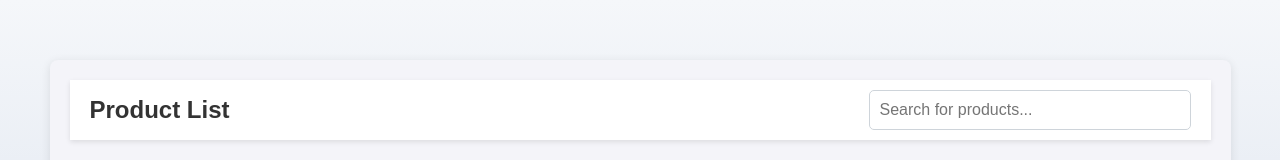
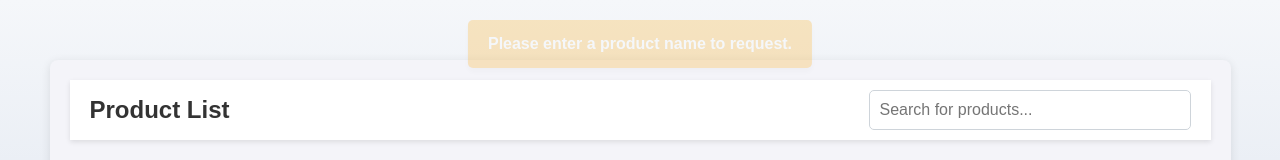
Before and after one commit to PengRongNeo/GAB, a React (Create React App) app in the folder my-app/: page /product in a window 1280 px wide. Both pictures are taken after a click on the button "Request Product". Shown: the top 160 px of the page. Built offline with nearby package versions, Linux system fonts and the light colour scheme.

Commit message:
new request message

```diff
--- a/my-app/src/Product.css
+++ b/my-app/src/Product.css
@@ -160,3 +160,26 @@ body {
       height: auto;
     }
   }
+
+  .request-notification {
+    position: fixed;
+    top: 20px; /* Distance from the top */
+    left: 50%; /* Position it at 50% of the screen width */
+    transform: translateX(-50%); /* Offset by half of its width to center it */
+    background-color: #FFA500; /* Orange background */
+    color: white; /* White text */
+    padding: 15px 20px;
+    border-radius: 5px;
+    box-shadow: 0 4px 6px rgba(0, 0, 0, 0.1);
+    font-size: 16px;
+    font-weight: bold;
+    animation: fadeOut 3s ease-in-out;
+    z-index: 1000; /* Make sure it stays on top of other content */
+  }
+
+
+  @keyframes fadeOut {
+    0% { opacity: 1; }
+    80% { opacity: 1; }
+    100% { opacity: 0; }
+  }
--- a/my-app/src/Product.js
+++ b/my-app/src/Product.js
@@ -58,6 +58,7 @@ function Product() {
   const [searchTerm, setSearchTerm] = useState('');
   const [error, setError] = useState('');
   const [requestedProduct, setRequestedProduct] = useState('');
+  const [requestMessage, setRequestMessage] = useState('');
 
   const scrollToTop = () => {
     window.scrollTo({ top: 0, behavior: 'smooth' });
@@ -79,12 +80,13 @@ function Product() {
 
   const handleRequestProduct = () => {
     if (!requestedProduct.trim()) {
-      alert('Please enter a product name to request.');
+      setRequestMessage('Please enter a product name to request.');
       return;
     }
-    alert(`Request submitted for: ${requestedProduct}`);
-    setRequestedProduct(''); // Clear the input field
-    scrollToTop(); // Scroll to the top when a request is submitted
+    setRequestMessage(`Request submitted for: ${requestedProduct}`);
+    setRequestedProduct('');
+    setTimeout(() => setRequestMessage(''), 3000); // Clear message after 3 seconds
+    scrollToTop();
   };
 
   const filteredProducts = productsData.filter((product) =>
@@ -106,8 +108,10 @@ function Product() {
 
       {error && <p className="error-message">{error}</p>}
 
+      {requestMessage && <div className="request-notification">{requestMessage}</div>}
+
       <div className="product-container">
-        <div className="product-list" style={{padding: 50}}>
+        <div className="product-list" style={{ padding: 50 }}>
           {filteredProducts.map((product) => (
             <div
               key={product.id}
@@ -145,17 +149,17 @@ function Product() {
         </div>
       </div>
 
-      <div className="request-product" style={{alignItems: 'center'}}>
-        <h2 style={{marginLeft: 10}}>Request a Product</h2>
+      <div className="request-product" style={{ alignItems: 'center' }}>
+        <h2 style={{ marginLeft: 10 }}>Request a Product</h2>
         <input
           type="text"
           placeholder="Enter product name..."
           value={requestedProduct}
           onChange={(e) => setRequestedProduct(e.target.value)}
           className="request-input"
-          style={{width: 500, marginLeft: 10}}
+          style={{ width: 500, marginLeft: 10 }}
         />
-        <button onClick={handleRequestProduct} className="request-button" style={{margin: 10}}>
+        <button onClick={handleRequestProduct} className="request-button" style={{ margin: 10 }}>
           Request Product
         </button>
       </div>
```
